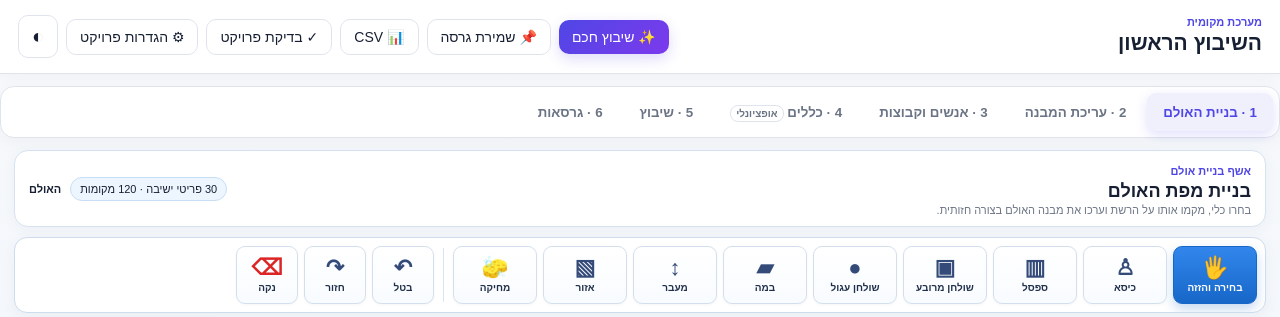
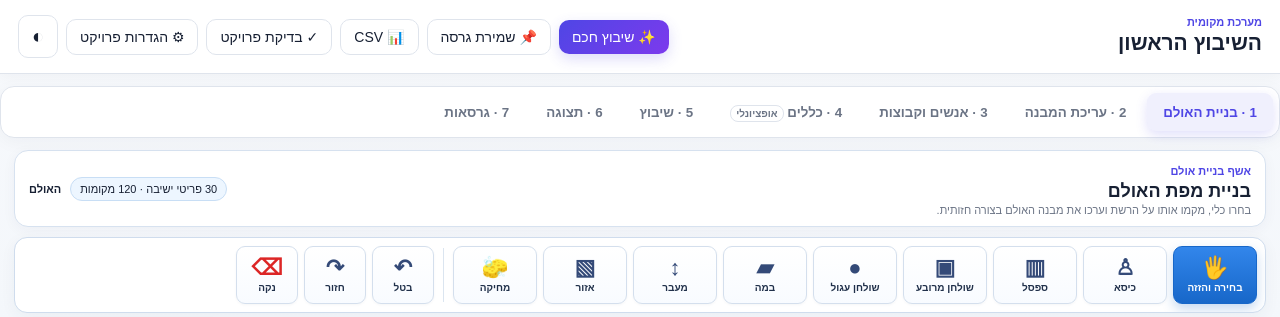
Before and after one commit to avtsye/hall-seating, a Flask app: page / in a window 1280 px wide. Shown: the top 317 px of the page. Run offline with Flask 3, Linux system fonts and the light colour scheme.

Commit message:
Add final seating display stage

```diff
--- a/templates/index.html
+++ b/templates/index.html
@@ -1,7 +1,7 @@
 <!doctype html><html lang="he" dir="rtl"><head><meta charset="utf-8"><meta name="viewport" content="width=device-width,initial-scale=1"><title>שיבוץ מקומות באולם</title><link rel="stylesheet" href="/static/style.css"></head>
 <body>
 <header class="top"><div><div class="eyebrow">מערכת מקומית</div><h1 id="projectTitle">שיבוץ מקומות באולם</h1></div><div class="top-actions"><button class="btn primary" id="autoAssign">✨ שיבוץ חכם</button><button class="btn" id="saveVersion">📌 שמירת גרסה</button><a class="btn" href="/api/export">📊 CSV</a><button class="btn" id="validateProject">✓ בדיקת פרויקט</button><button class="btn" id="projectSettingsBtn">⚙ הגדרות פרויקט</button><button class="btn icon" id="themeBtn">◐</button></div></header>
-<nav class="steps"><button data-view="builder" class="active">1 · בניית האולם</button><button data-view="hall">2 · עריכת המבנה</button><button data-view="people">3 · אנשים וקבוצות</button><button data-view="rules">4 · כללים <span class="optional">אופציונלי</span></button><button data-view="assign">5 · שיבוץ</button><button data-view="versions">6 · גרסאות</button></nav>
+<nav class="steps"><button data-view="builder" class="active">1 · בניית האולם</button><button data-view="hall">2 · עריכת המבנה</button><button data-view="people">3 · אנשים וקבוצות</button><button data-view="rules">4 · כללים <span class="optional">אופציונלי</span></button><button data-view="assign">5 · שיבוץ</button><button data-view="display">6 · תצוגה</button><button data-view="versions">7 · גרסאות</button></nav>
 <main>
 <section id="view-builder" class="view active">
 <div class="roomlike-builder">
@@ -48,6 +48,10 @@
 <section id="view-people" class="view"><div class="columns"><div class="panel"><h2>👥 קבוצות וסדר עדיפות</h2><div class="inline"><input id="groupName" placeholder="שם קבוצה"><button class="btn primary" id="addGroup">הוסף</button></div><div id="groups"></div><p class="hint">גררו קבוצות למעלה ולמטה. קבוצה גבוהה יותר מקבלת קדימות למקומות טובים.</p></div><div class="panel"><h2>🧑 אנשים</h2><div class="inline"><input id="personName" placeholder="שם"><select id="personGroup"></select><button class="btn primary" id="addPerson">הוסף</button></div><div class="inline"><label class="fileBtn">📥 ייבוא CSV<input type="file" id="peopleFile" accept=".csv"></label><input id="peopleSearch" placeholder="חיפוש"></div><div id="people"></div></div></div></section>
 <section id="view-rules" class="view"><div class="panel"><div class="section-title"><div><h2>⚖️ כללים</h2><p>אפשר לדלג על שלב זה. עדיפות הקבוצות פועלת גם בלי שום כלל.</p></div></div><div class="rule-builder"><select id="ruleType"><option value="together">ביחד באותו שולחן</option><option value="separate">לא באותו שולחן</option><option value="at_table">חייב בשולחן</option><option value="not_table">לא בשולחן</option></select><select id="ruleLevel"><option value="soft">עדיף</option><option value="hard">בלתי מתפשר</option></select><select id="ruleTable"></select><button class="btn primary" id="addRule">הוסף כלל</button></div><p class="hint">בחרו אנשים מהרשימה:</p><div id="rulePeople" class="checks"></div><div id="rules"></div></div></section>
 <section id="view-assign" class="view"><div class="assignbar"><button class="btn primary" id="autoAssign2">✨ שיבוץ חכם</button><button class="btn" id="resetAssign">נקה שיבוץ לא נעול</button><button class="btn" id="qualityMapBtn">◉ מפת איכות</button><button class="btn" id="zoomOut">−</button><span id="zoomLabel" class="badge">100%</span><button class="btn" id="zoomIn">+</button><button class="btn" id="printMap">🖨 הדפסה</button><span id="stats"></span></div><div id="alerts"></div><div class="assign-layout"><aside class="panel waiting"><h2>ממתינים לשיבוץ</h2><input id="waitingSearch" placeholder="חיפוש"><div id="waiting"></div></aside><div class="workspace"><div class="assign-scroll"><div id="assignCanvas" class="hall assign-map"></div></div></div></div></section>
+<section id="view-display" class="view">
+  <div class="display-head"><div><h2>תצוגת השיבוץ</h2><p>מפת האולם הסופית — מספר המקום ושם המשובץ.</p></div><button class="btn" id="printDisplay">🖨 הדפסה</button></div>
+  <div class="display-scroll"><div id="displayCanvas" class="hall display-map"></div></div>
+</section>
 <section id="view-versions" class="view"><div class="columns"><div class="panel"><h2>📌 גרסאות שמורות</h2><div id="versions"></div></div><div class="panel"><h2>💾 נתונים ופרויקטים</h2><div class="inline"><select id="projectSelect"></select><button class="btn" id="activateProject">פתח</button></div><div class="inline"><input id="newProjectName" placeholder="שם פרויקט חדש"><button class="btn primary" id="newProject">+ פרויקט</button></div><hr><div class="inline"><a class="btn" href="/api/backup">שמירת גיבוי JSON</a><label class="fileBtn">שחזור גיבוי<input type="file" id="backupFile" accept=".json"></label></div></div></div></section>
 </main>
 <dialog id="validateDlg"><form method="dialog"><div class="dlg-head"><h2>✓ בדיקת הפרויקט</h2><button class="x">✕</button></div><div id="validationResults"></div><div class="dlg-actions"><span></span><button class="btn primary">סגירה</button></div></form></dialog>
```
